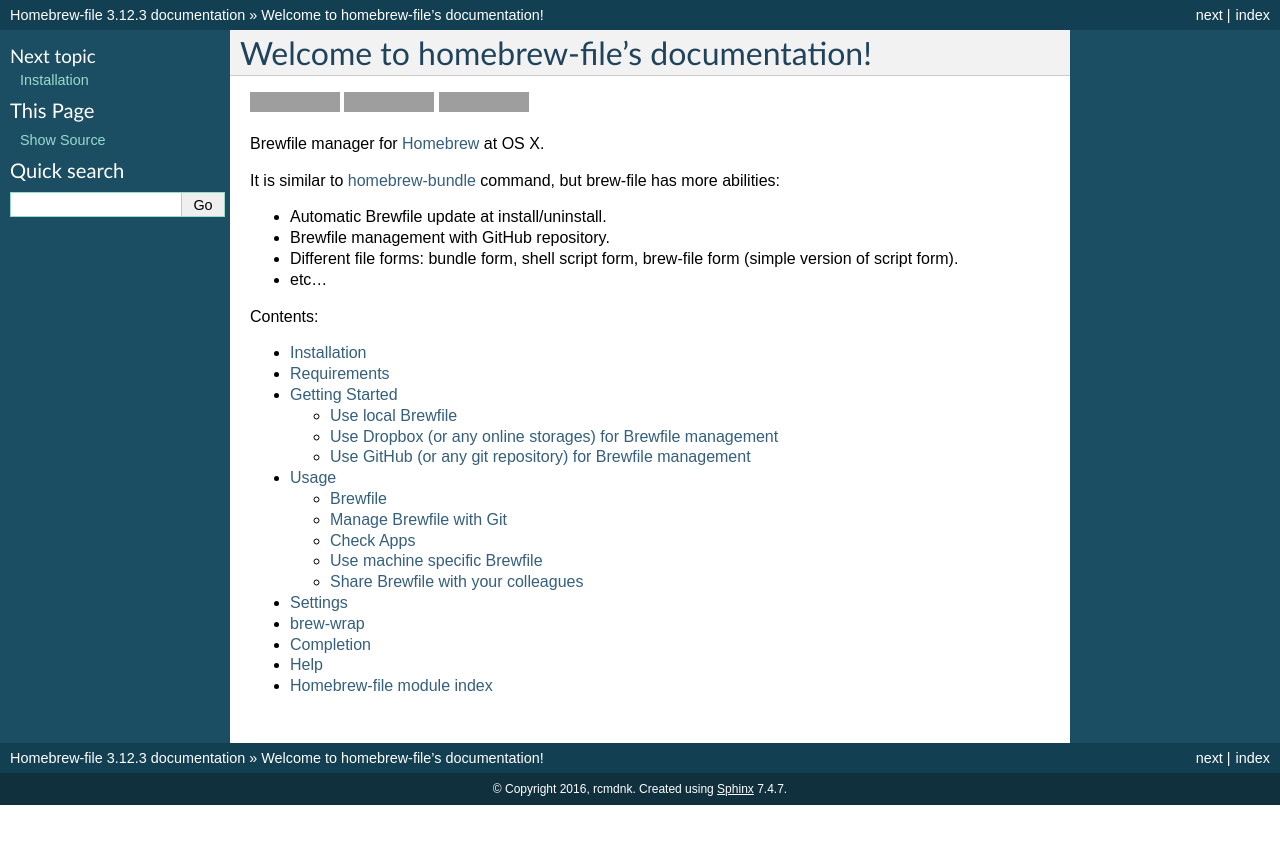
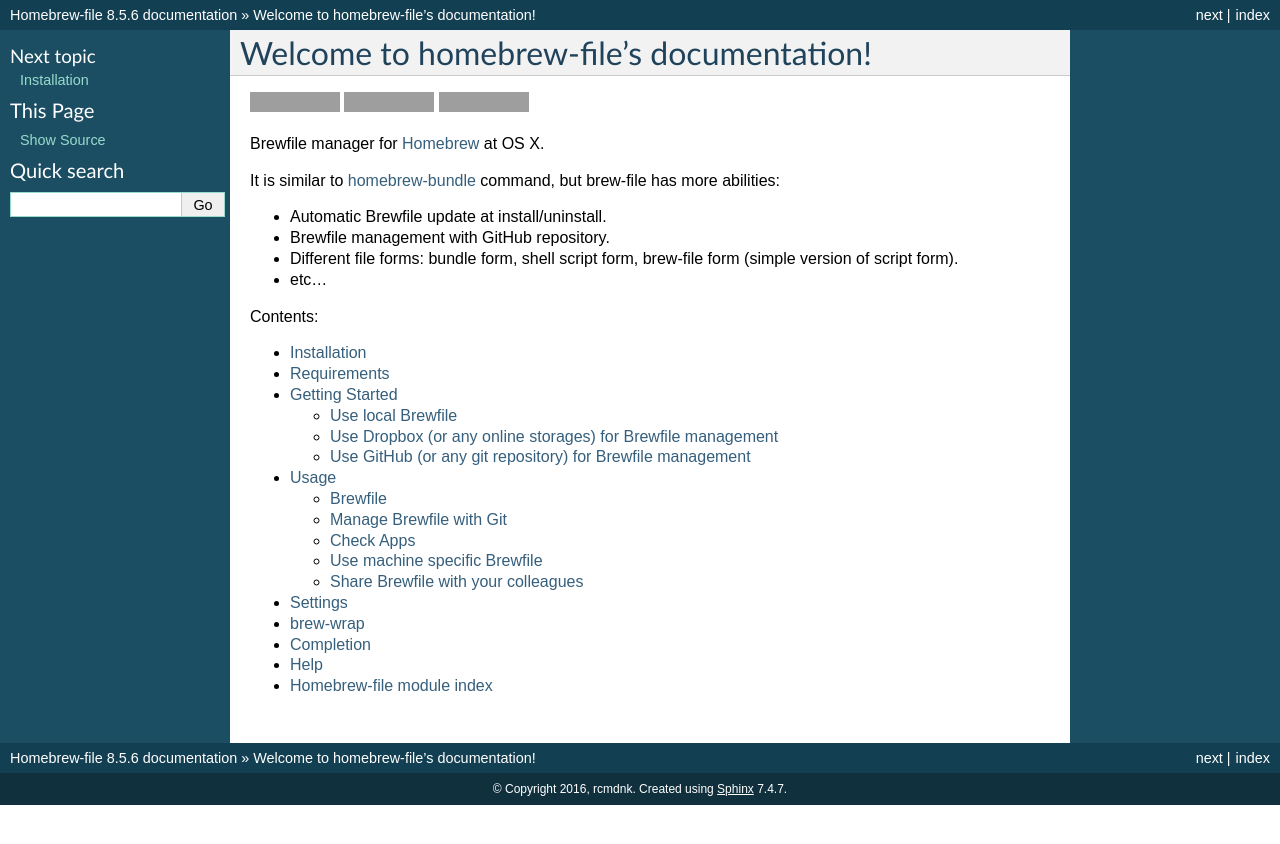
Before and after one commit to rcmdnk/homebrew-file, a Sphinx documentation site: the page built from docs/index.rst, in a window 1280 px wide. Shown: the top 844 px of the page. Built offline with Sphinx 7.4.7, drawn with Linux system fonts in a browser that asks for light colours; grey boxes are pictures that could not be loaded.

Commit message:
add readthedocs configuration files, fix problem related with: https://github.com/readthedocs/readthedocs.org/issues/8616

```diff
--- a/docs/conf.py
+++ b/docs/conf.py
@@ -56,9 +56,9 @@
 # built documents.
 #
 # The short X.Y version.
-version = u'3.12.3'
+version = u'8.5.6'
 # The full version, including alpha/beta/rc tags.
-release = u'3.12.3'
+release = u'8.5.6'
 
 # The language for content autogenerated by Sphinx. Refer to documentation
 # for a list of supported languages.
--- /dev/null
+++ b/docs/requirements.txt
@@ -0,0 +1 @@
+docutils<0.18
```
Also changed, not shown: .readthedocs.yaml (added).
